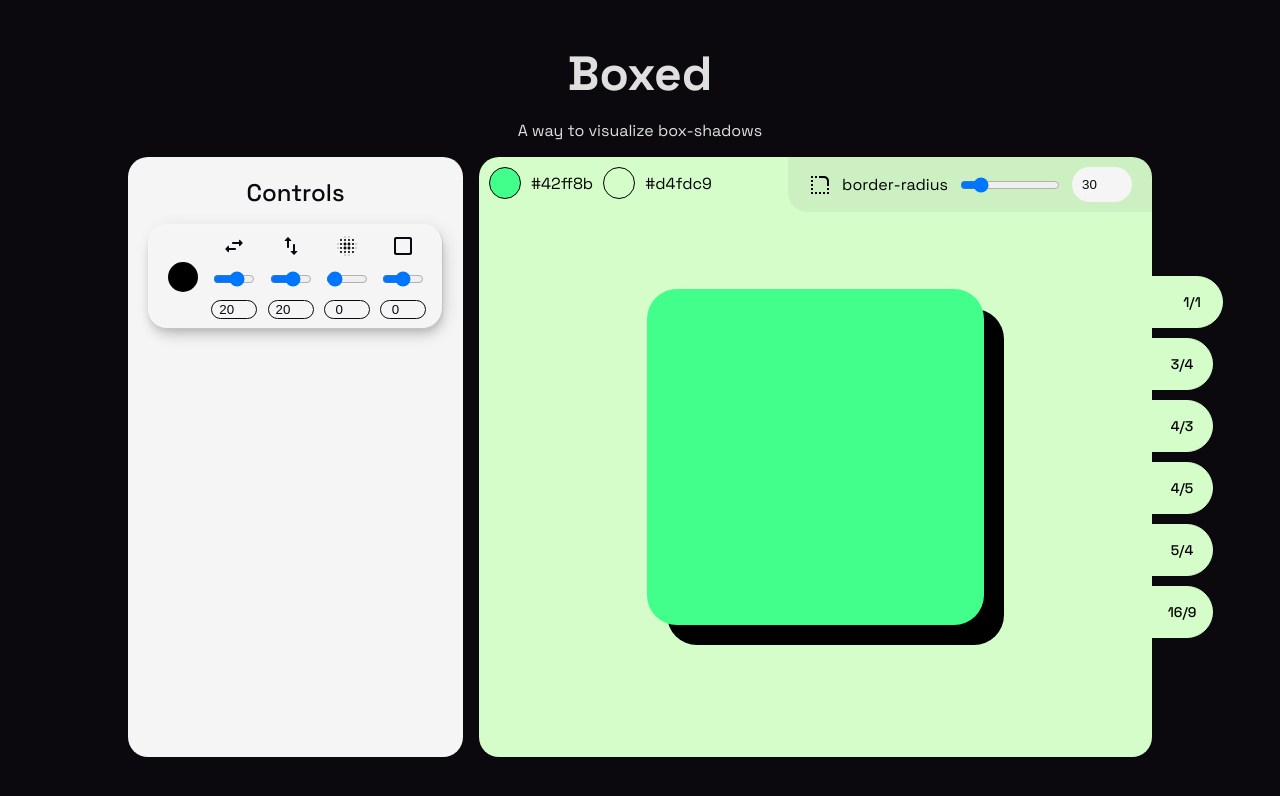
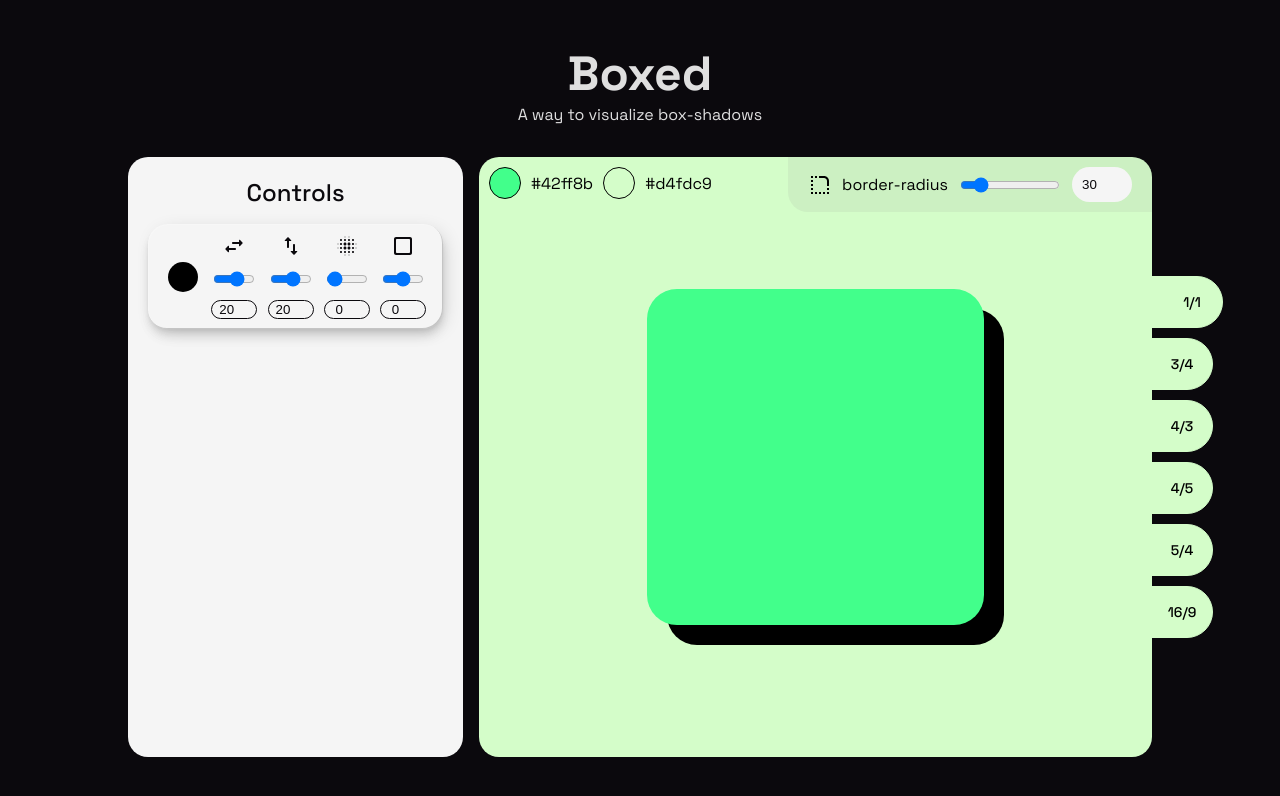
Before and after one commit to RyanMilbourne/boxed, a React (Vite) app: page / in a window 1280 px wide. Shown: the top 796 px of the page. Built offline with nearby package versions, Linux system fonts and the light colour scheme.

Commit message:
fix spacing

```diff
--- a/src/App.css
+++ b/src/App.css
@@ -18,5 +18,9 @@
   display: flex;
   flex-direction: column;
   align-items: center;
-  gap: 1rem;
+  gap: 2rem;
 }
+
+.app-description {
+  margin-top: -2rem;
+}
```
